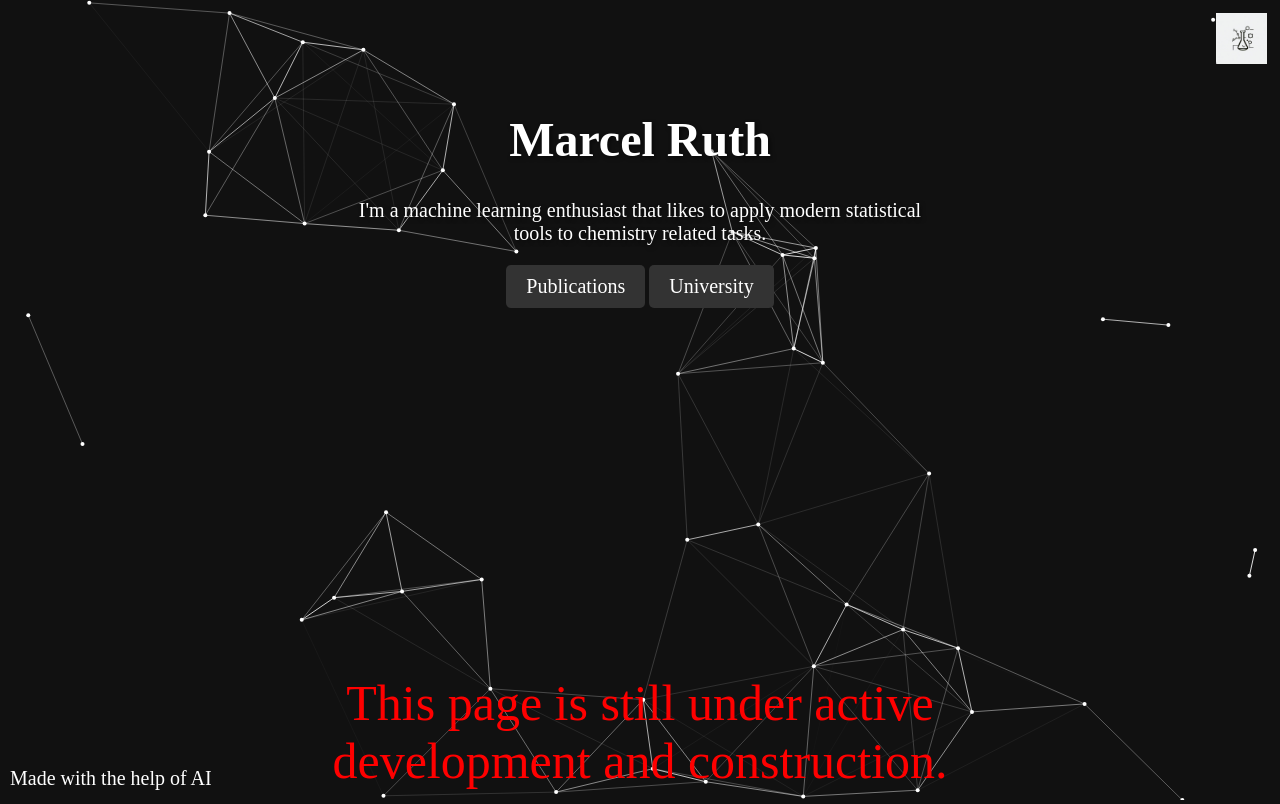
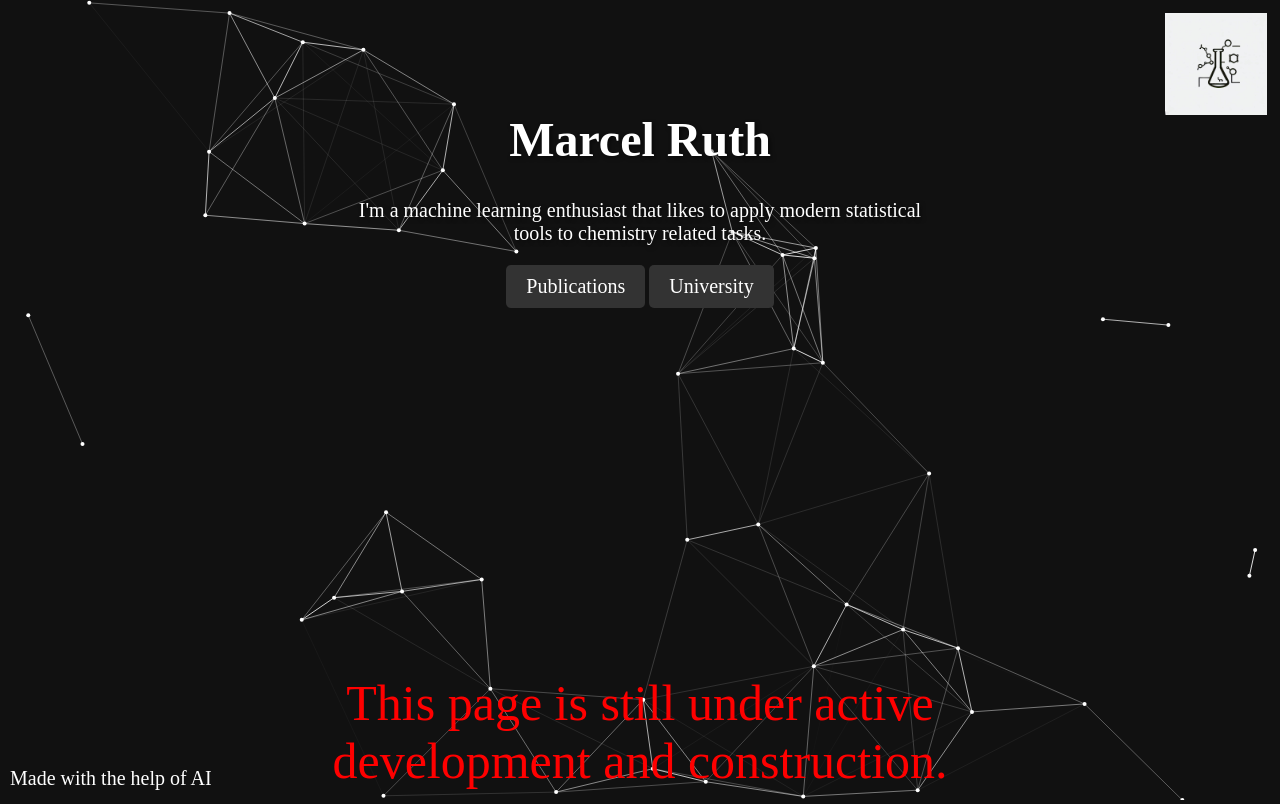
Before and after one commit to MarcelRuth/MarcelRuth.github.io, a plain HTML site: page index.html in a window 1280 px wide. Drawn offline with Linux system fonts and the light colour scheme.

Commit message:
changed logo size

```diff
--- a/styles.css
+++ b/styles.css
@@ -85,8 +85,8 @@ h3 {
     position: absolute;
     top: 1vw;
     right: 1vw;
-    width: 4vw;
-    height: 4vw;
+    width: 8vw;
+    height: 8vw;
     box-shadow: 0 0 10px 10px rgba(255, 255, 255, 0);
 }
 
```
